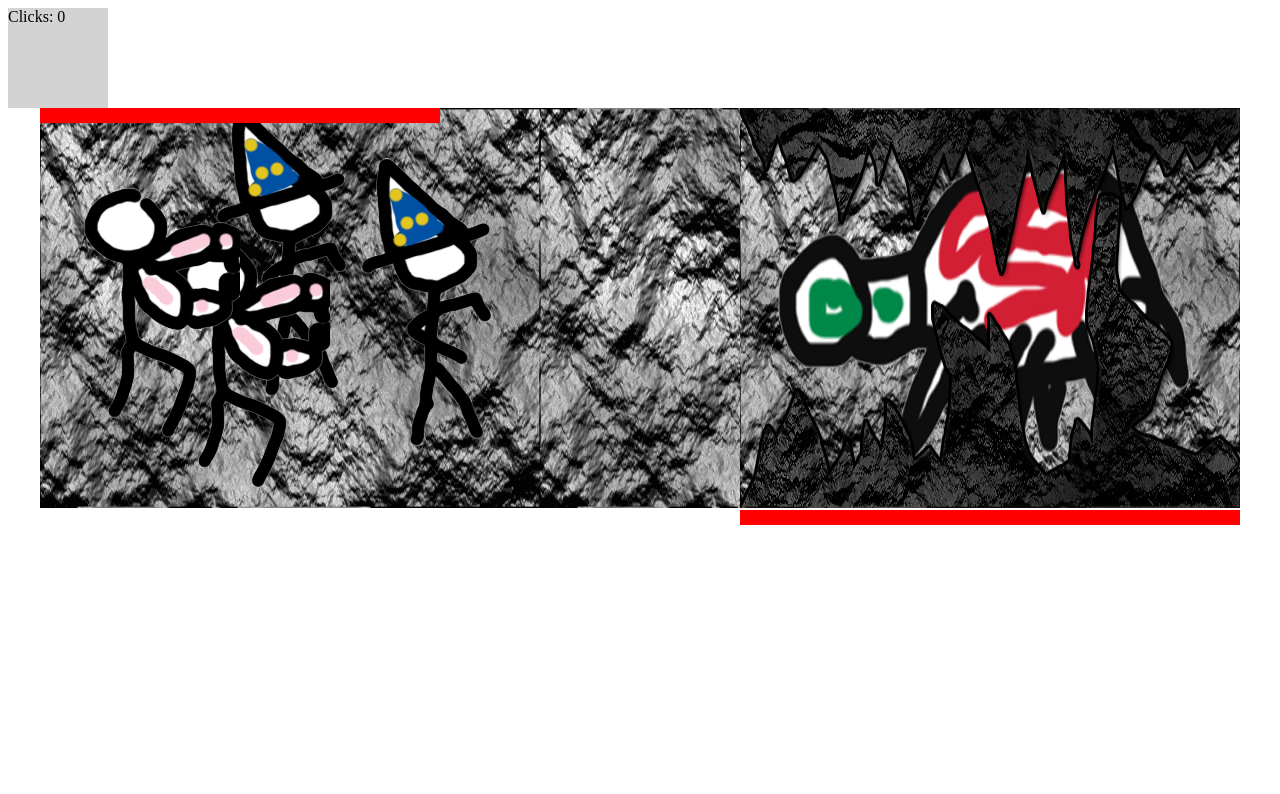
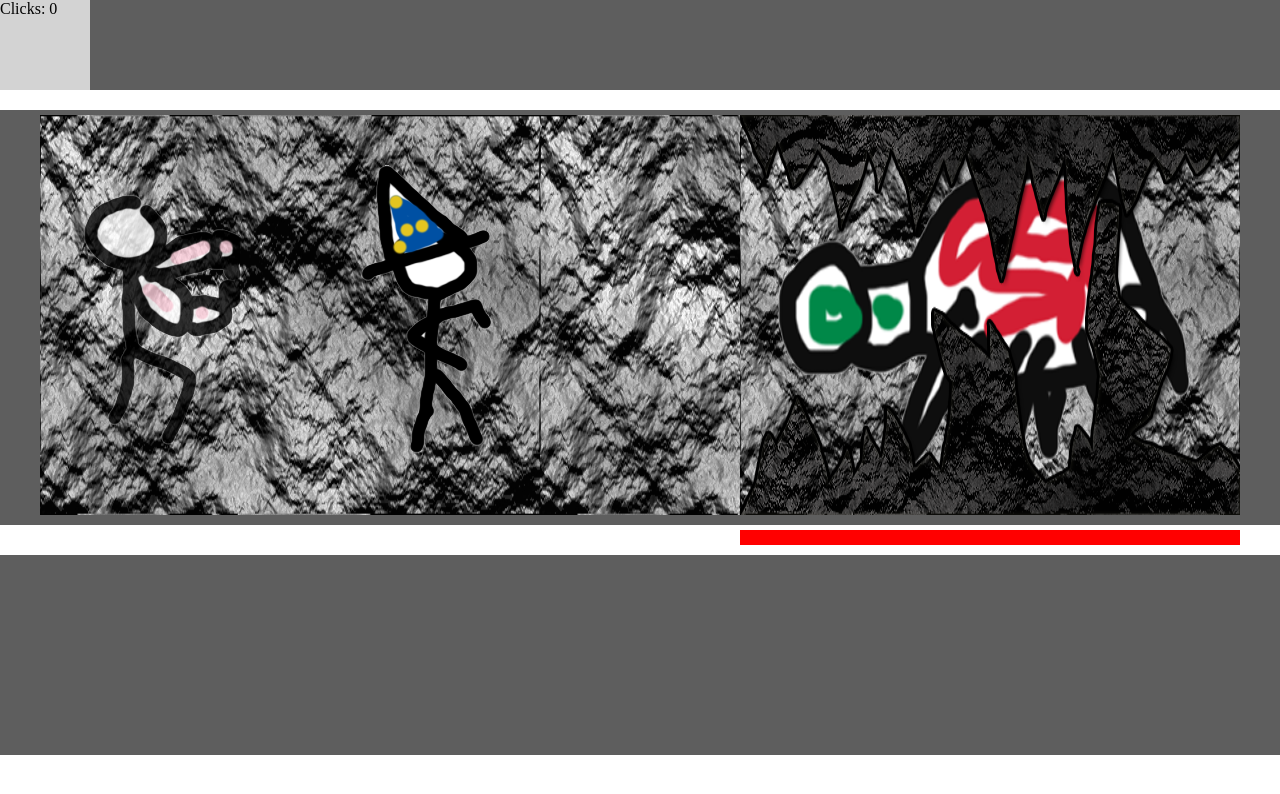
Before and after one commit to Glluttony/DungeonClick, a plain HTML site: page index.html in a window 1280 px wide. Drawn offline with Linux system fonts and the light colour scheme.

Commit message:
changing characters and variable damage

```diff
--- a/index.html
+++ b/index.html
@@ -8,14 +8,15 @@
         <div id="topbar">
             <div id="counterPane"></div>
         </div>
+        <div id="middlebar" >
             <div id="battlefield">
                 <div id="characters">
-                    <div id="character-1" class="characterPortrait"></div>
-                    <div id="character-2" class="characterPortrait"></div>
-                    <div id="character-3" class="characterPortrait"></div>
-                    <div id="character-4" class="characterPortrait"></div>
+                    <div id="characterright" class="characterPortrait"></div>
+                    <div id="charactertop" class="characterPortrait"></div>
+                    <div id="characterbottom" class="characterPortrait"></div>
+                    <div id="characterleft" class="characterPortrait"></div>
                 </div>
-                <div class="hpBar" id="friendlyHPbar"></div>
+<!--                <div class="hpBar" id="friendlyHPbar"></div>-->
                 <div id="enemyBackground">
 
                     <div id="enemies">
@@ -26,6 +27,7 @@
                 </div>
 
             </div>
+        </div>
         <div id="bottombar"></div>
     </body>
     <script>
--- a/main.css
+++ b/main.css
@@ -1,6 +1,8 @@
 #topbar {
     width: 100%;
-    height: 100;
+    height: 90px;
+    background-color: #5e5e5e;
+    margin-bottom: 20px;
 }
 
 #gamefield {
@@ -10,7 +12,9 @@
 }
 
 #bottombar {
-    height: 10px;
+    height: 200px;
+    background-color: #5e5e5e;
+    margin-top: 30px;
 }
 
 
@@ -22,8 +26,8 @@
 
 
 #counterPane {
-    width: 100px;
-    height: 100px;
+    width: 90px;
+    height: 90px;
     background-color: lightgrey;
 }
 
@@ -46,8 +50,8 @@
     top: 190;
 }
 
-#character-1 {
-    background-image: url(resources/images/wizard-1.png);
+#characterright {
+/*    background-image: url(resources/images/wizard-1.png);*/
     top: 50px;
     left: 300px;
 }
@@ -57,6 +61,7 @@
     width: 200px;
     height: 300px;
     position: absolute;
+    opacity: 0.8;
 }
 
 #characters {
@@ -65,19 +70,19 @@
     position: absolute;
 }
 
-#character-2 {
-    background-image: url(resources/images/wizard-1.png);
+#charactertop {
+/*    background-image: url(resources/images/wizard-1.png);*/
     left: 155px;
 }
 
-#character-3 {
-    background-image: url(resources/images/warrior-1.png);
+#characterbottom {
+/*    background-image: url(resources/images/warrior-1.png);*/
     left: 90px;
     top: 100
 }
 
-#character-4 {
-    background-image: url(resources/images/warrior-1.png);
+#characterleft {
+/*    background-image: url(resources/images/warrior-1.png);*/
     top: 50px;
 }
 
@@ -129,5 +134,16 @@
 
 #enemyHpBar {
     width: 100%;
-    margin-top: 2;
+    margin-top: 15;
 }
+
+body {
+    margin: 0;
+}
+
+#middlebar {
+    width: 100%;
+    height: 410px;
+    padding-top: 5px;
+    background-color: #5e5e5e;
+}
--- a/main.js
+++ b/main.js
@@ -40,24 +40,74 @@ function Enemy(enemyName, enemyHp, enemyLevel, enemyImage) {
 }
 
 
+function Character(friendlyName, friendlyDamage, friendlyImage) {
+    'use strict';
+
+    var name, baseDamage, image;
+
+    this.name = friendlyName;
+    this.baseDamage = friendlyDamage;
+    this.image = friendlyImage;
+
+    this.getDamage = function () {
+        return this.baseDamage;
+    };
+
+}
+
+function PartyMember(memberCharacter, memberHtmlObject) {
+    'use strict';
+
+    var character, htmlObject, isActive;
+
+    this.character = memberCharacter;
+    this.htmlObject = memberHtmlObject;
+    this.isActive = false;
+
+    this.initiate = function () {
+        this.htmlObject.style.backgroundImage = this.character.image;
+    };
+
+    this.activate = function () {
+        this.isActive = true;
+        this.htmlObject.style.opacity = 1;
+    };
+
+    this.deactivate = function () {
+        this.isActive = false;
+        this.htmlObject.style.opacity = 0.8;
+    };
+}
+
+
 Game.Launch = function () {
     'use strict';
 
     var characterClickthing,
         counterPane,
-        friendlyCharacters = [],
         currentChar,
         totalClicks,
         currentEnemy,
+        currentParty,
         enemeyPortrait,
         enemyHpBar,
-        enemyHpBarWidth;
+        enemyHpBarWidth,
+        characterLeft,
+        characterRight,
+        characterTop,
+        characterBottom;
 
     Game.totalClicks = 0;
     Game.enemies = [];
+    Game.friendlyCharacters = [];
+    Game.partyMembers = [];
+    Game.maxPartyMembers = 4;
 
     this.enemies.push(new Enemy("Tortoise", 50, 0, "url(./resources/images/tortoise.png)"));
     this.enemies.push(new Enemy("Snake", 50,  0, "url(./resources/images/snake.png)"));
+
+    this.friendlyCharacters.push(new Character("wizard", 5, "url(./resources/images/wizard-1.png)"));
+    this.friendlyCharacters.push(new Character("warrior", 8, "url(./resources/images/warrior-1.png)"));
 
     Game.updateCounterPane = function () {
         Game.counterPane.innerHTML = "Clicks: " + Game.totalClicks;
@@ -65,6 +115,20 @@ Game.Launch = function () {
 
     this.updateFrames = function () {
         this.updateEnemyHpBar();
+        this.updatePartyMembers();
+    };
+
+    this.updatePartyMembers = function () {
+        if (this.partyMembers.length > 1) {
+            this.partyMembers[this.currentParty].deactivate();
+            if (this.currentParty >= this.partyMembers.length - 1) {
+                this.currentParty = 0;
+                this.partyMembers[this.currentParty].activate();
+            } else {
+                this.currentParty = this.currentParty + 1;
+                this.partyMembers[this.currentParty].activate();
+            }
+        }
     };
 
     this.updateEnemyHpBar = function () {
@@ -77,7 +141,7 @@ Game.Launch = function () {
         Game.totalClicks = Game.totalClicks + 1;
         Game.updateCounterPane();
         this.updateFrames();
-        this.currentEnemy.getHit(1);
+        this.currentEnemy.getHit(this.partyMembers[this.currentParty].character.getDamage());
     };
 
     Game.setNextEnemy = function () {
@@ -104,6 +168,16 @@ Game.Launch = function () {
         }
     };
 
+    Game.getFriendly = function (friendlyName) {
+        var friendly, i;
+        for (i  = 0; i < this.friendlyCharacters.length; i = i + 1) {
+            friendly = this.friendlyCharacters[i];
+            if (friendly.name === friendlyName) {
+                return friendly;
+            }
+        }
+    };
+
     Game.showOnCounterPane = function (thing) {
         this.counterPane.innerHTML += "<br/>" + thing;
     };
@@ -113,6 +187,27 @@ Game.Launch = function () {
 
         this.counterPane = document.getElementById("counterPane");
         this.characterClickThing = document.getElementById("characters");
+
+        //Character stuff
+        this.characterTop = document.getElementById("charactertop");
+        this.characterBottom = document.getElementById("characterbottom");
+        this.characterLeft = document.getElementById("characterleft");
+        this.characterRight = document.getElementById("characterright");
+
+        var firstMember, secondMember;
+        firstMember = new PartyMember(clone(this.getFriendly("wizard")), this.characterRight);
+        this.partyMembers.push(firstMember);
+
+        firstMember.initiate();
+        firstMember.activate();
+        this.currentParty = 0;
+
+        secondMember = new PartyMember(clone(this.getFriendly("warrior")), this.characterLeft);
+        this.partyMembers.push(secondMember);
+
+        secondMember.initiate();
+
+        //Enemey stuff
         this.enemeyPortrait = document.getElementById("enemyPortrait");
         this.enemyHpBar = document.getElementById("enemyHpBar");
         this.enemyHpBarWidth = this.enemyHpBar.clientWidth;
```
